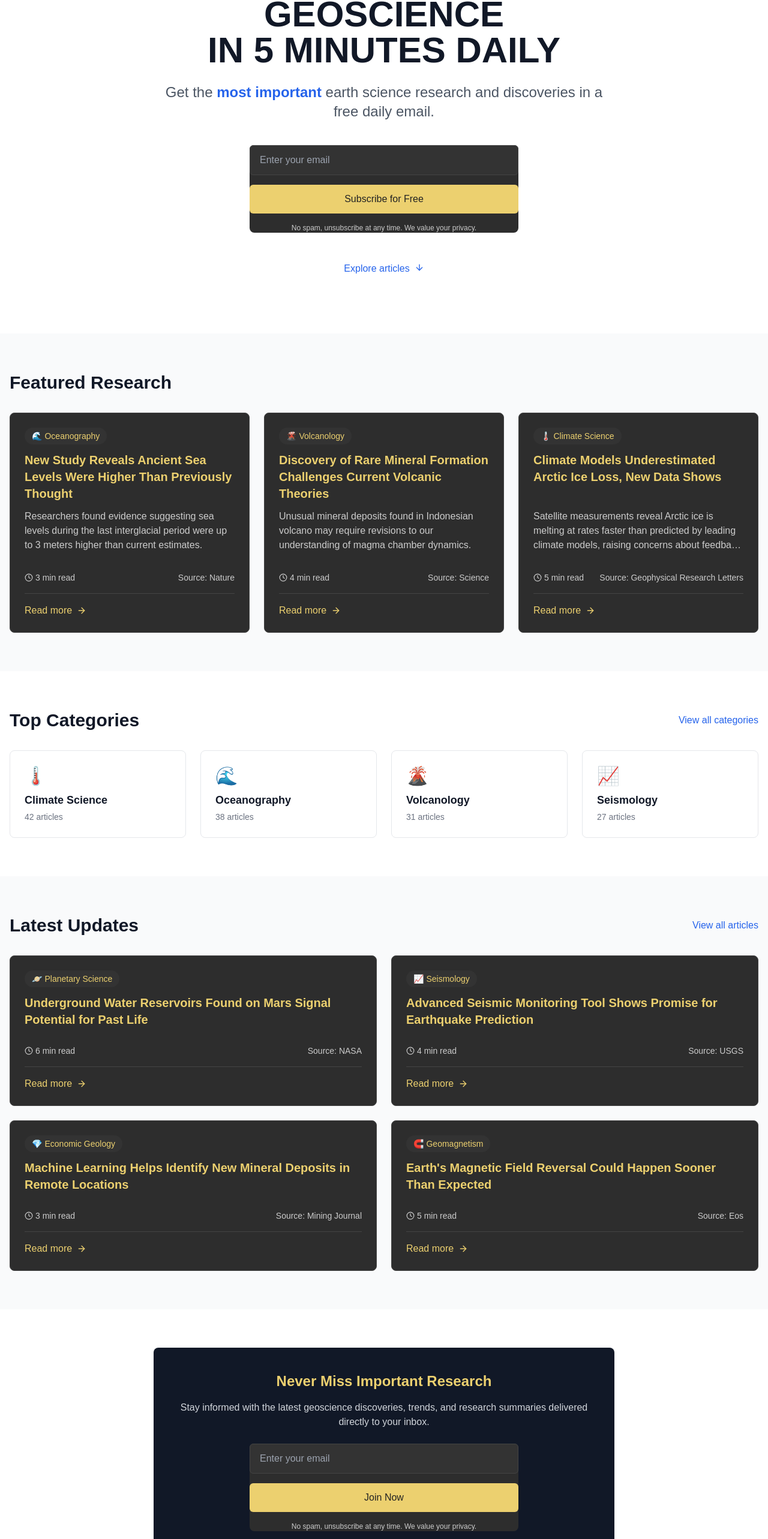
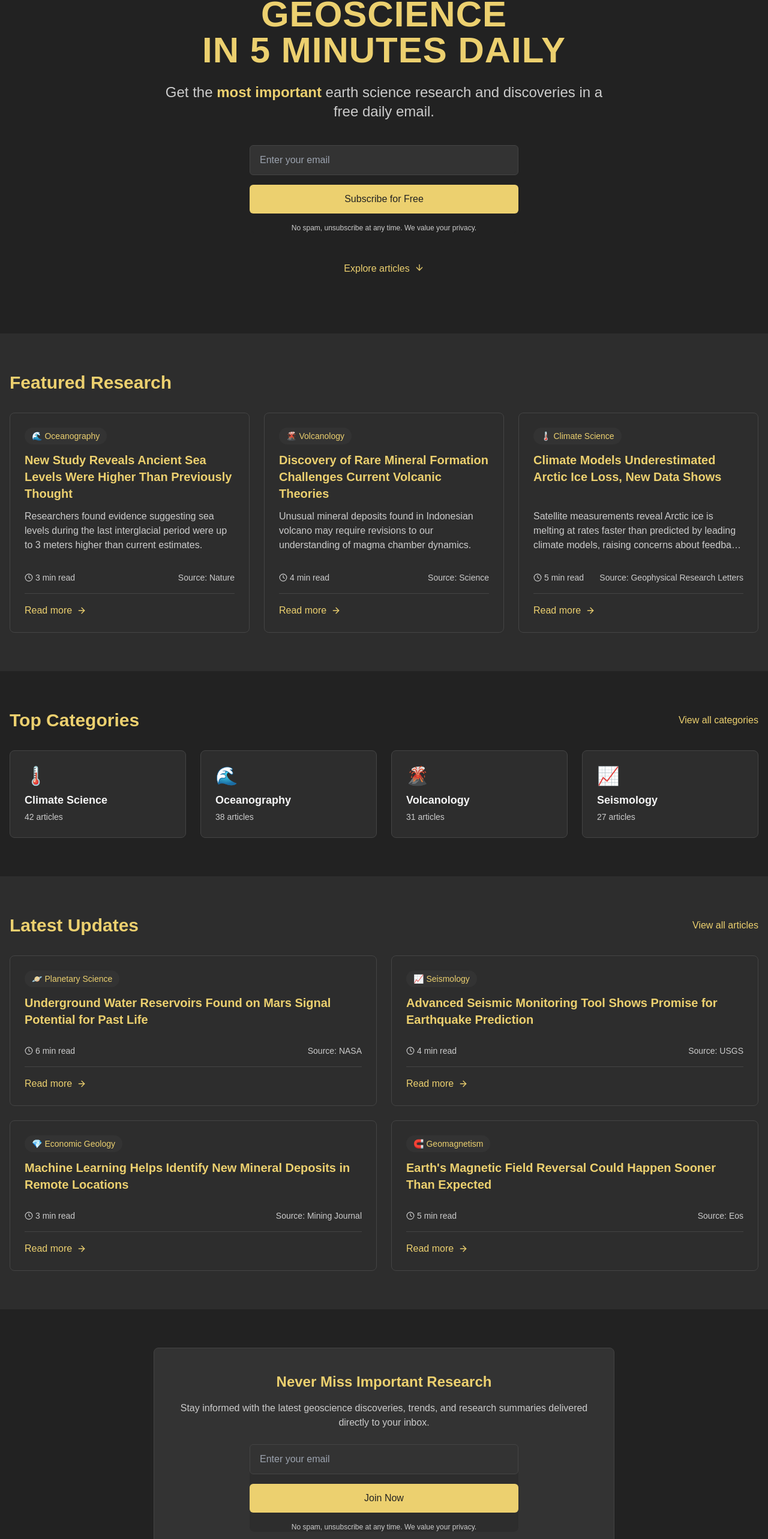
Before and after one commit to szilarddenes/geobit, a Next.js app: page / in a window 1280 px wide. Shown: the part 176-2742 px from the top of the page at 60% size. Built offline with nearby package versions, Linux system fonts and the light colour scheme.

Commit message:
Update home page to use dark theme

```diff
--- a/src/pages/index.js
+++ b/src/pages/index.js
@@ -74,21 +74,21 @@ export default function Home() {
   return (
     <Layout>
       {/* Hero Section */}
-      <section className="bg-white py-16 md:py-24">
+      <section className="bg-dark py-16 md:py-24">
         <div className="container mx-auto px-4 text-center">
-          <h1 className="text-4xl md:text-5xl lg:text-6xl font-bold text-gray-900 mb-6">
+          <h1 className="text-4xl md:text-5xl lg:text-6xl font-extrabold brand-header text-primary mb-6">
             GEOSCIENCE<br />IN 5 MINUTES DAILY
           </h1>
-          <p className="text-xl md:text-2xl text-gray-600 max-w-3xl mx-auto mb-10">
-            Get the <span className="text-blue-600 font-bold">most important</span> earth science research and discoveries in a free daily email.
+          <p className="text-xl md:text-2xl text-light-muted max-w-3xl mx-auto mb-10">
+            Get the <span className="text-primary font-bold">most important</span> earth science research and discoveries in a free daily email.
           </p>
 
           <div className="max-w-md mx-auto mb-8">
-            <SubscriptionForm buttonText="Subscribe for Free" />
+            <SubscriptionForm buttonText="Subscribe for Free" theme="darker" />
           </div>
 
           <div className="mt-12">
-            <a href="#articles" className="inline-flex items-center text-blue-600 hover:text-blue-700 font-medium">
+            <a href="#articles" className="inline-flex items-center text-primary hover:opacity-90 font-medium">
               Explore articles
               <FiArrowDown className="ml-2 animate-bounce" />
             </a>
@@ -97,9 +97,9 @@ export default function Home() {
       </section>
 
       {/* Featured Articles */}
-      <section id="articles" className="py-16 bg-gray-50">
+      <section id="articles" className="py-16 bg-dark-lighter">
         <div className="container mx-auto px-4">
-          <h2 className="text-3xl font-bold mb-8 text-gray-900">Featured Research</h2>
+          <h2 className="text-3xl font-bold mb-8 text-primary">Featured Research</h2>
 
           <div className="grid md:grid-cols-3 gap-6">
             {featuredArticles.map((article) => (
@@ -110,13 +110,13 @@ export default function Home() {
       </section>
 
       {/* Categories Section */}
-      <section className="py-16 bg-white">
+      <section className="py-16 bg-dark">
         <div className="container mx-auto px-4">
           <div className="flex justify-between items-center mb-8">
-            <h2 className="text-3xl font-bold text-gray-900">Top Categories</h2>
+            <h2 className="text-3xl font-bold text-primary">Top Categories</h2>
             <Link
               href="/categories"
-              className="text-blue-600 font-medium hover:text-blue-700"
+              className="text-primary font-medium hover:opacity-90"
             >
               View all categories
             </Link>
@@ -132,11 +132,11 @@ export default function Home() {
               <Link
                 key={category.name}
                 href={`/categories/${category.name.toLowerCase().replace(/\s+/g, '-')}`}
-                className="bg-white border border-gray-200 rounded-lg p-6 transition-shadow hover:shadow-md"
+                className="bg-dark-card border border-dark-border rounded-lg p-6 transition-shadow hover:shadow-dark-md hover:bg-dark-card-hover"
               >
                 <div className="text-3xl mb-2">{category.emoji}</div>
-                <h3 className="text-lg font-bold text-gray-900 mb-1">{category.name}</h3>
-                <p className="text-sm text-gray-500">{category.count} articles</p>
+                <h3 className="text-lg font-bold text-light mb-1">{category.name}</h3>
+                <p className="text-sm text-light-muted">{category.count} articles</p>
               </Link>
             ))}
           </div>
@@ -144,13 +144,13 @@ export default function Home() {
       </section>
 
       {/* Recent Articles */}
-      <section className="py-16 bg-gray-50">
+      <section className="py-16 bg-dark-lighter">
         <div className="container mx-auto px-4">
           <div className="flex justify-between items-center mb-8">
-            <h2 className="text-3xl font-bold text-gray-900">Latest Updates</h2>
+            <h2 className="text-3xl font-bold text-primary">Latest Updates</h2>
             <Link
               href="/archive"
-              className="text-blue-600 font-medium hover:text-blue-700"
+              className="text-primary font-medium hover:opacity-90"
             >
               View all articles
             </Link>
@@ -165,15 +165,15 @@ export default function Home() {
       </section>
 
       {/* Newsletter CTA */}
-      <section className="py-16 bg-white">
+      <section className="py-16 bg-dark">
         <div className="container mx-auto px-4">
-          <div className="bg-gray-900 text-white p-10 rounded-lg max-w-3xl mx-auto text-center">
-            <h2 className="text-2xl font-bold mb-4">Never Miss Important Research</h2>
-            <p className="text-gray-300 mb-6">
+          <div className="bg-dark-light p-10 rounded-lg max-w-3xl mx-auto text-center border border-dark-border">
+            <h2 className="text-2xl font-bold mb-4 text-primary">Never Miss Important Research</h2>
+            <p className="text-light-muted mb-6">
               Stay informed with the latest geoscience discoveries, trends, and research summaries delivered directly to your inbox.
             </p>
             <div className="max-w-md mx-auto">
-              <SubscriptionForm buttonText="Join Now" theme="dark" />
+              <SubscriptionForm buttonText="Join Now" />
             </div>
           </div>
         </div>
```
